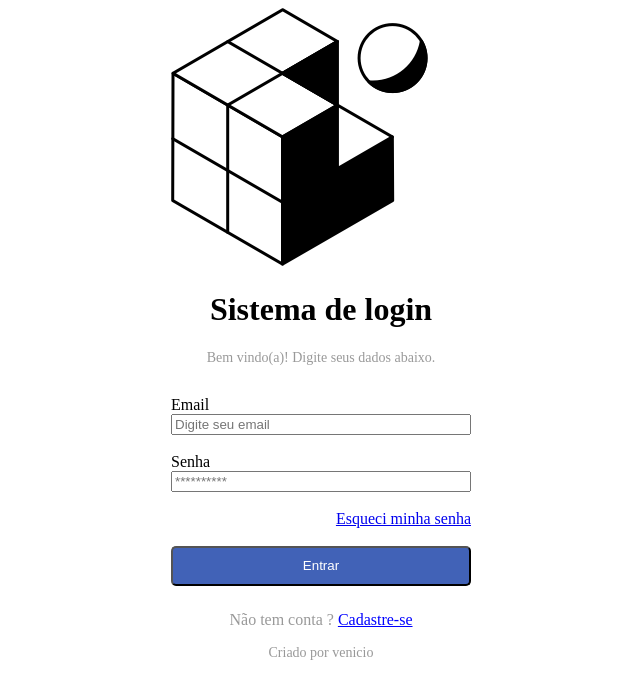
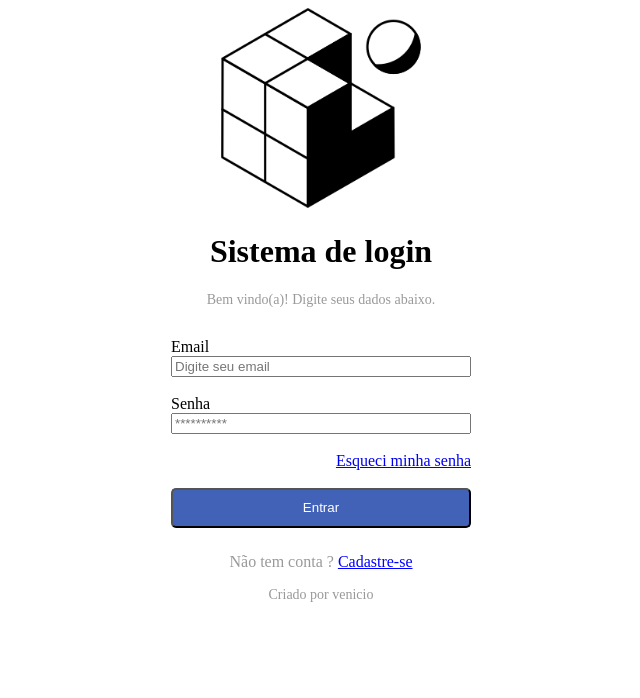
Before and after one commit to VenicioDuarte/tela-de-login, a plain HTML site: page index.html in a window 1280 px wide. Shown: the whole page, without its empty margins (319-959 px from the left). Drawn offline with Linux system fonts and the light colour scheme.

Commit message:
Update style.css

```diff
--- a/src/style.css
+++ b/src/style.css
@@ -4,7 +4,7 @@ body{
     justify-content: center;
 
 }
-.img{
+.photo{
     margin-left: 50px;
     width: 200px;
     height: 200px;
```
